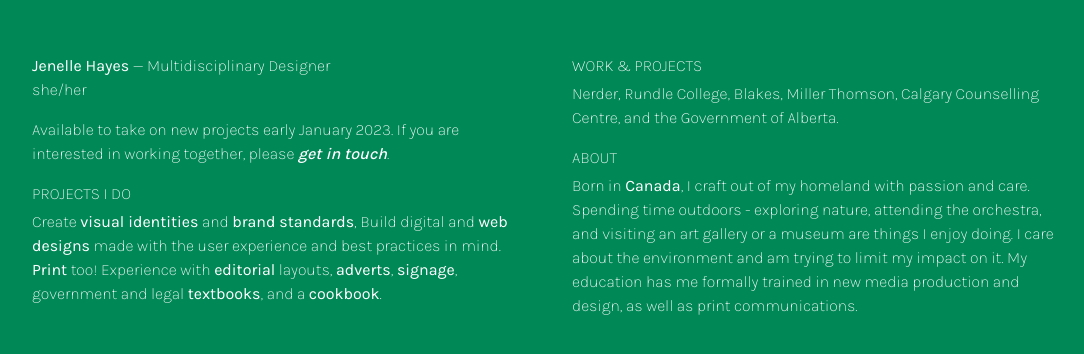
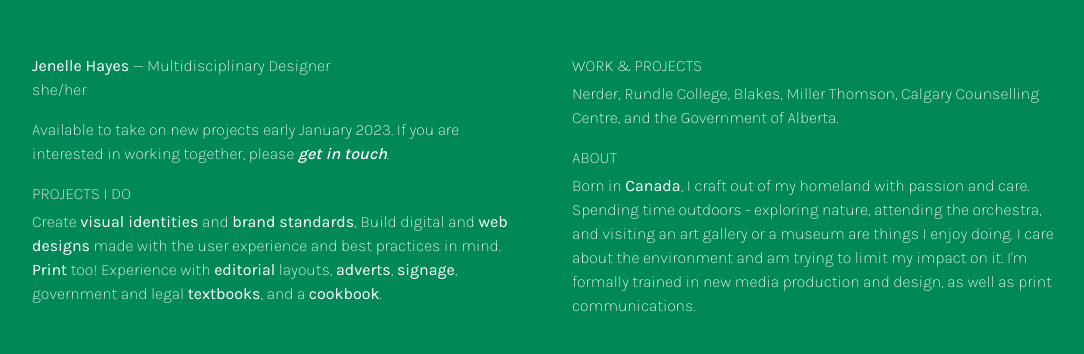
Before and after one commit to jenellehayes/jenellehayes, a Next.js app: page / in a window 1280 px wide. Shown: the part 222-576 px from the top of the page, without its empty margins (96-1180 px from the left). Built offline with nearby package versions, Linux system fonts and the light colour scheme.

Commit message:
Update index.tsx

```diff
--- a/pages/index.tsx
+++ b/pages/index.tsx
@@ -56,9 +56,8 @@
               passion and care. Spending time outdoors - exploring nature,
               attending the orchestra, and visiting an art gallery or a museum
               are things I enjoy doing. I care about the environment and am
-              trying to limit my impact on it. My education has me formally
-              trained in new media production and design, as well as print
-              communications.
+              trying to limit my impact on it. I'm formally trained in new media
+              production and design, as well as print communications.
             </p>
           </div>
         </div>
```
